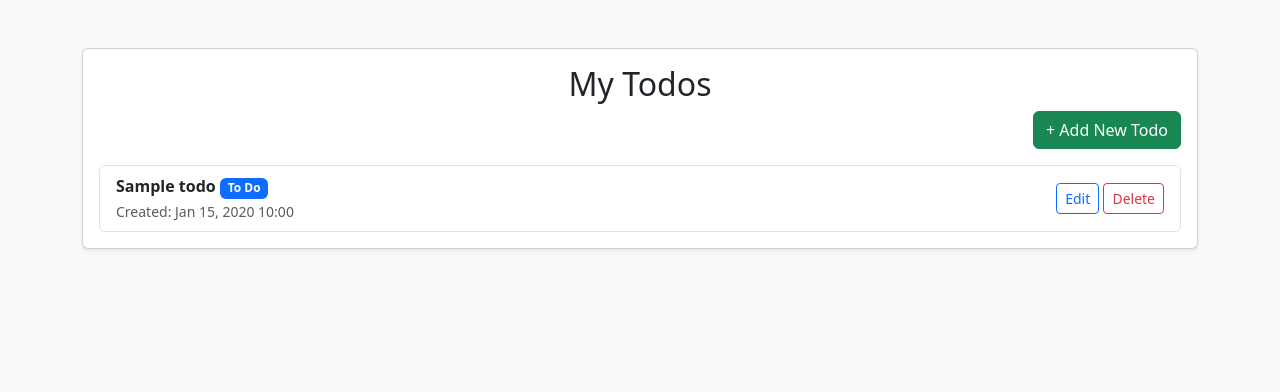
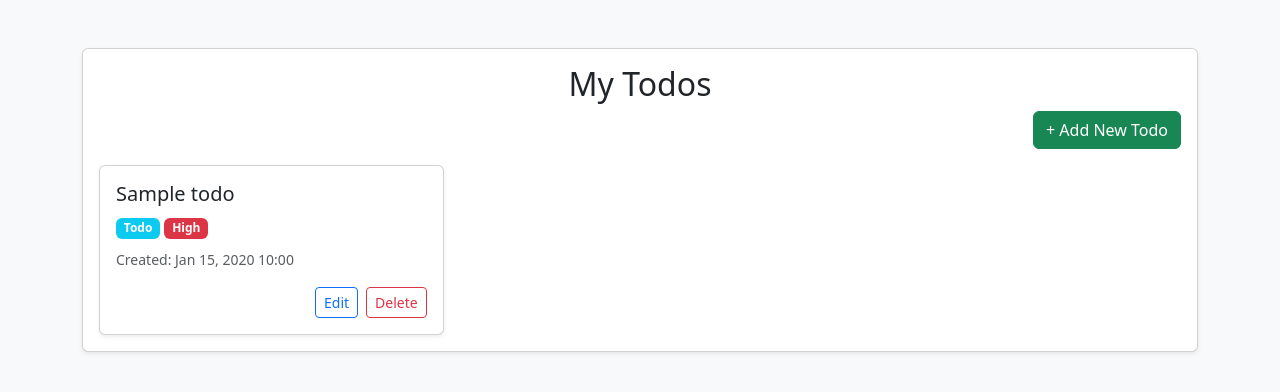
Before and after one commit to Jobdaiyoung/Todo-Application, a Django app: page /home/ in a window 1280 px wide. Shown: the part 56-448 px from the top of the page. Run offline with Django 4.2, Linux system fonts and the light colour scheme; a user stored in the database is signed in; tables that the repository leaves empty hold one stand-in row (values such as "Sample post").

Commit message:
add priority

```diff
--- a/todo_project/todos/models.py
+++ b/todo_project/todos/models.py
@@ -8,9 +8,9 @@ class Todo(models.Model):
         ('done', 'Done')
     ]
     PRIORITY_CHOICES = [
-        ('high', 'HIGH'),
-        ('medium', 'MEDIUM'),
-        ('low', 'LOW')
+        ('high', 'High'),
+        ('medium', 'Medium'),
+        ('low', 'Low')
     ]
     user = models.ForeignKey(User, on_delete=models.CASCADE)
     title = models.CharField(max_length=200)
--- a/todo_project/todos/templates/todo_list.html
+++ b/todo_project/todos/templates/todo_list.html
@@ -10,25 +10,49 @@
     </div>
 
     {% if todos %}
-    <ul class="list-group">
+    <div class="row row-cols-1 row-cols-md-2 row-cols-lg-3 g-4">
       {% for todo in todos %}
-      <li class="list-group-item d-flex justify-content-between align-items-center">
+      <div class="col">
+        <div class="card h-100 shadow-sm">
+          <div class="card-body d-flex flex-column justify-content-between">
             <div>
-          <strong>{{ todo.title }}</strong>
-          <span class="badge bg-primary">{{ todo.get_status_display }}</span><br>
+              <h5 class="card-title">{{ todo.title }}</h5>
+              <div class="mb-2">
+                <!-- Status Badge -->
+                {% if todo.status == 'to_do' %}
+                  <span class="badge bg-info">Todo</span>
+                {% elif todo.status == 'in_progress' %}
+                  <span class="badge bg-warning text-dark">In Progress</span>
+                {% else %}
+                  <span class="badge bg-success">Done</span>
+                {% endif %}
+
+                <!-- Priority Badge -->
+                {% if todo.priority == 'high' %}
+                  <span class="badge bg-danger">High</span>
+                {% elif todo.priority == 'medium' %}
+                  <span class="badge bg-warning text-dark">Medium</span>
+                {% else %}
+                  <span class="badge bg-secondary">Low</span>
+                {% endif %}
+              </div>
+              <p class="card-text mt-2">
                 <small class="text-muted">Created: {{ todo.created_at|date:"M d, Y H:i" }}</small>
+              </p>
             </div>
-        <div>
+            <div class="mt-3 d-flex justify-content-end gap-2">
               <a href="{% url 'update_todo' todo.id %}" class="btn btn-sm btn-outline-primary">Edit</a>
               <a href="{% url 'delete_todo' todo.id %}"
                  class="btn btn-sm btn-outline-danger"
-             onclick="return confirm('Are you sure you want to delete this task?');">
-             Delete
-          </a>
+                 onclick="return confirm('Are you sure you want to delete this todo?');">Delete</a>
             </div>
-      </li>
+          </div>
+        </div>
+      </div>
+      {% empty %}
+      <p class="text-muted text-center">No todos yet. Add your first task!</p>
       {% endfor %}
-    </ul>
+    </div>
     {% else %}
     <p class="text-muted text-center">No todos yet. Add your first task!</p>
     {% endif %}
```
Also changed, not shown: todo_project/todos/migrations/0002_alter_todo_priority.py (added). Lines whose indentation alone changed are shown as unchanged.
